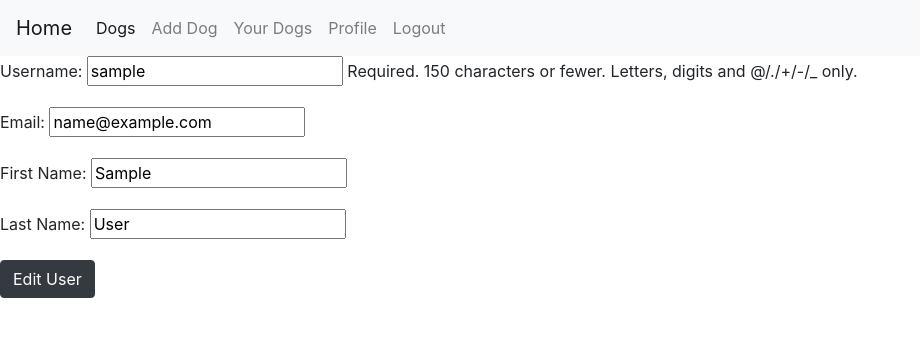
After one commit to ousamasama/Part-Time-Pets, a Django app: page /edit_user/1 in a window 1280 px wide. The commit adds this page. Shown: the top 337 px of the page, without its empty margins (0-920 px from the left). Run offline with Django 3.2, Linux system fonts and the light colour scheme; the visitor is signed in with stand-in values (Sample User, id 1); some libraries are stand-ins or nearby versions.

Commit message:
added ability to edit user

```diff
--- a/mysite/app/forms.py
+++ b/mysite/app/forms.py
@@ -27,3 +27,15 @@ class DogEditForm(forms.ModelForm):
       'description': 'Description',
       'image': 'Image',
     }
+
+class UserEditForm(forms.ModelForm):
+
+  class Meta:
+    model = User
+    fields = ('username', 'email', 'first_name', 'last_name')
+    labels = {
+      'username': 'Username',
+      'first_name': 'First Name',
+      'last_name': 'Last Name',
+      'email': 'Email'
+    }
--- a/mysite/app/templates/navbar.html
+++ b/mysite/app/templates/navbar.html
@@ -20,6 +20,9 @@
             </li>
             <li class="nav-item">
                 <a class="nav-link" href="{% url 'app:your_dog_list' user.id %}">Your Dogs</a>
+            </li>
+            <li class="nav-item">
+                <a class="nav-link" href="{% url 'app:profile' user.id %}">Profile</a>
             </li>
             <li class="nav-item">
                 <a class="nav-link" href="{% url 'app:logout' %}">Logout</a>
--- /dev/null
+++ b/mysite/app/templates/users/edit_user.html
@@ -0,0 +1,10 @@
+{% extends 'base.html' %}
+
+{% block content %}
+
+    <form id="edit_user" method="POST" action="{% url 'app:edit_user' user.id %}" enctype="multipart/form-data">
+        {% csrf_token %}
+        {{ edit_user.as_p }}
+        <input class="btn btn-dark" type="submit" name="submit" value="Edit User" />
+    </form>
+{% endblock content %}
--- a/mysite/app/urls.py
+++ b/mysite/app/urls.py
@@ -15,4 +15,7 @@ urlpatterns = [
     path('dog_detail/<int:dog_id>', views.dog_detail, name='dog_detail'),
     path('your_dog_list/<int:user_id>', views.your_dog_list, name='your_dog_list'),
     path('edit_dog/<int:dog_id>', views.edit_dog, name='edit_dog'),
+    path('profile/<int:user_id>', views.profile, name='profile'),
+    path('edit_user/<int:user_id>', views.edit_user, name='edit_user'),
+
 ]
--- a/mysite/app/views.py
+++ b/mysite/app/views.py
@@ -161,7 +161,6 @@ def edit_dog(request, dog_id):
     dog = get_object_or_404(Dog, id=dog_id)
     currentuser = request.user
     if request.method == 'POST':
-        #POST data submitted; process data.
         form = DogEditForm(instance=dog, data=request.POST, files=request.FILES)
         if form.is_valid():
             form.save()
@@ -172,3 +171,28 @@ def edit_dog(request, dog_id):
         template_name = 'dogs/edit_dog.html'
         context = {'edit_dog': edit_dog, 'dog': dog}
         return render(request, template_name, context)
+
+@login_required
+def profile(request, user_id):
+    currentuser = request.user
+    profile = currentuser
+    context = {'profile': profile}
+    template_name = 'users/profile.html'
+    return render(request, template_name, context)
+
+@login_required
+def edit_user(request, user_id):
+    currentuser = request.user
+    user = currentuser
+    print("user", user)
+    if request.method == 'POST':
+        form = UserEditForm(instance=user, data=request.POST)
+        if form.is_valid():
+            form.save()
+        return HttpResponseRedirect(reverse('app:profile', args=[user.id]))
+
+    elif request.method == 'GET':
+        edit_user = UserEditForm(instance=user)
+        template_name = 'users/edit_user.html'
+        context = {'edit_user': edit_user, 'user': user}
+        return render(request, template_name, context)
```
Also changed, not shown: mysite/app/templates/users/profile.html (added, +11 -0 lines).
